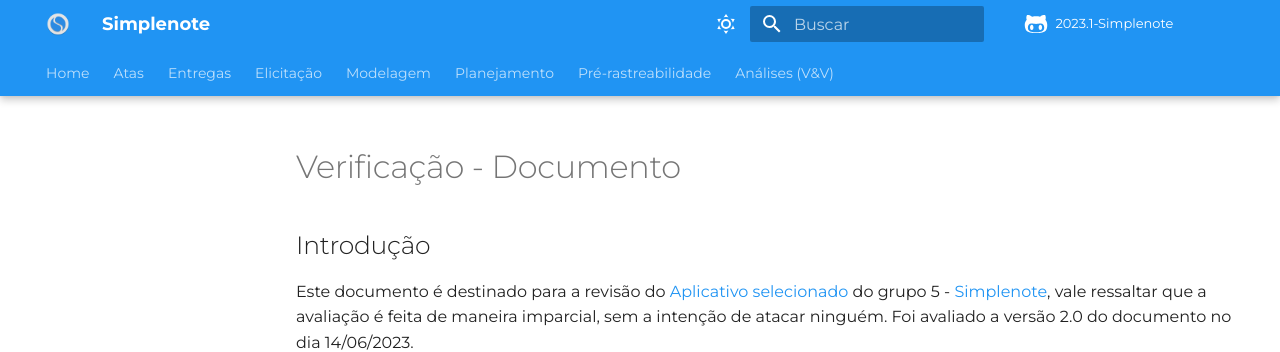
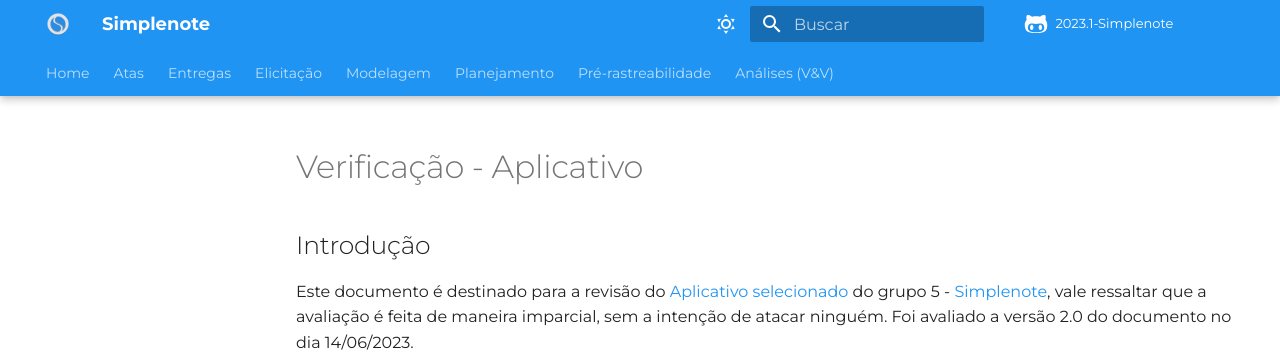
Before and after one commit to Requisitos-de-Software/2023.1-Simplenote, an MkDocs documentation site: the page built from docs/Analise-Grupo5/planejamento/app.md, in a window 1280 px wide and 900 px high. Shown: the top 352 px of the window. Built offline with MkDocs 1.6.1 and Material for MkDocs 9.7.7, drawn with Linux system fonts in a browser that asks for light colours; some web fonts are replaced; comment, search, counter and statistics services are not loaded.

Commit message:
Update app.md

```diff
--- a/docs/Analise-Grupo5/planejamento/app.md
+++ b/docs/Analise-Grupo5/planejamento/app.md
@@ -1,4 +1,4 @@
-# Verificação - Documento
+# Verificação - Aplicativo
 
 ## Introdução
 
```
